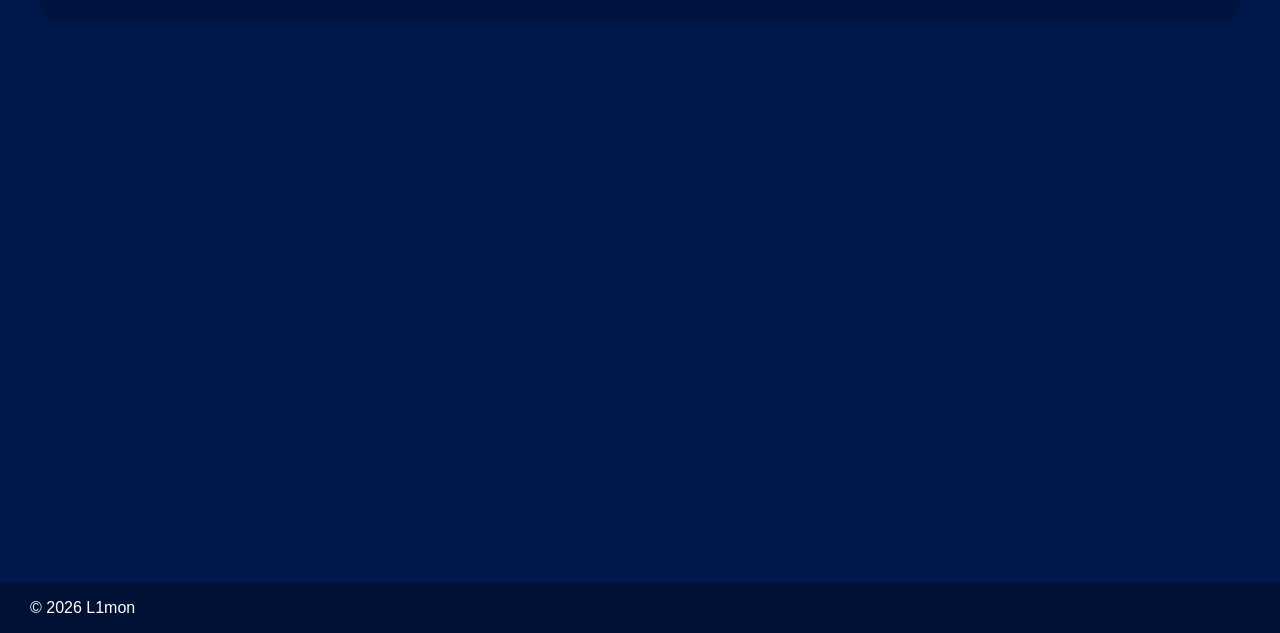
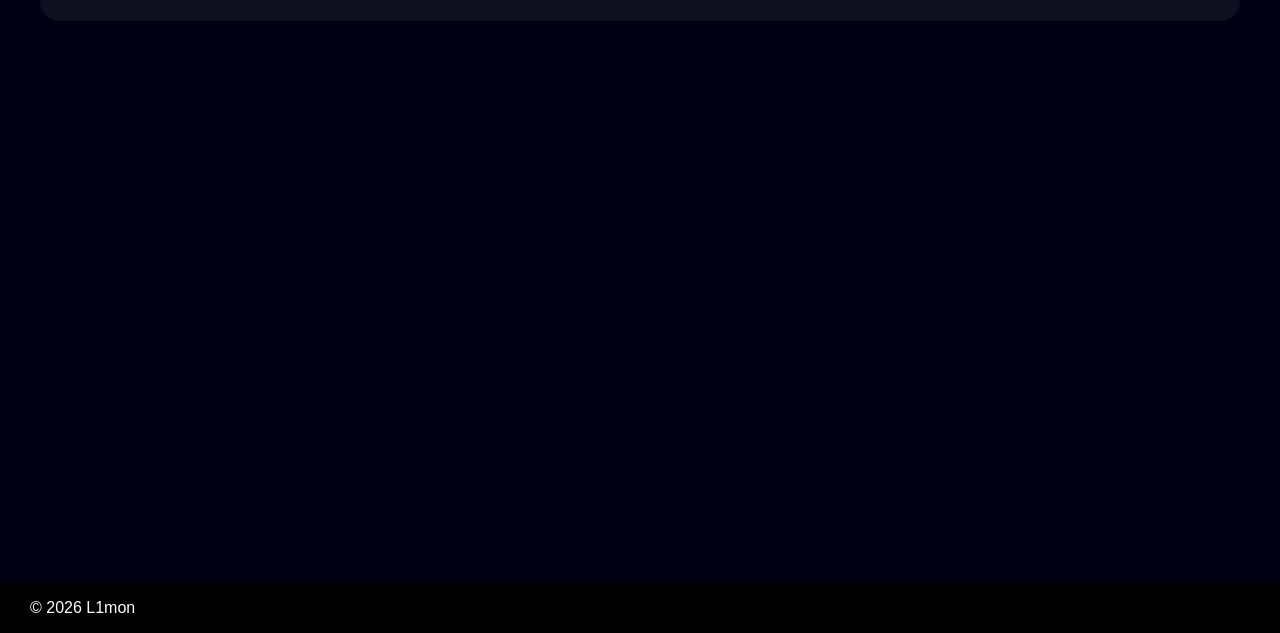
Before and after one commit to L1mon4ik27/GitHub, a plain HTML site: page index.html in a window 1280 px wide. Shown: the part 167-800 px from the top of the page. Drawn offline with Linux system fonts and the light colour scheme.

Commit message:
Update style.css color

```diff
--- a/CSS/style.css
+++ b/CSS/style.css
@@ -1,7 +1,7 @@
 :root {
-  --bg-color: #001749;
-  --block-bg-color: #001135;
-  --section-bg-color: #03030322;
+  --bg-color: #010014;
+  --block-bg-color: #000000;
+  --section-bg-color: #47474736;
   --text-color: #ffffff;
   --button-bg-color: #8a8a8a;
   --button-confirm-bg-color: #45b945;
```
